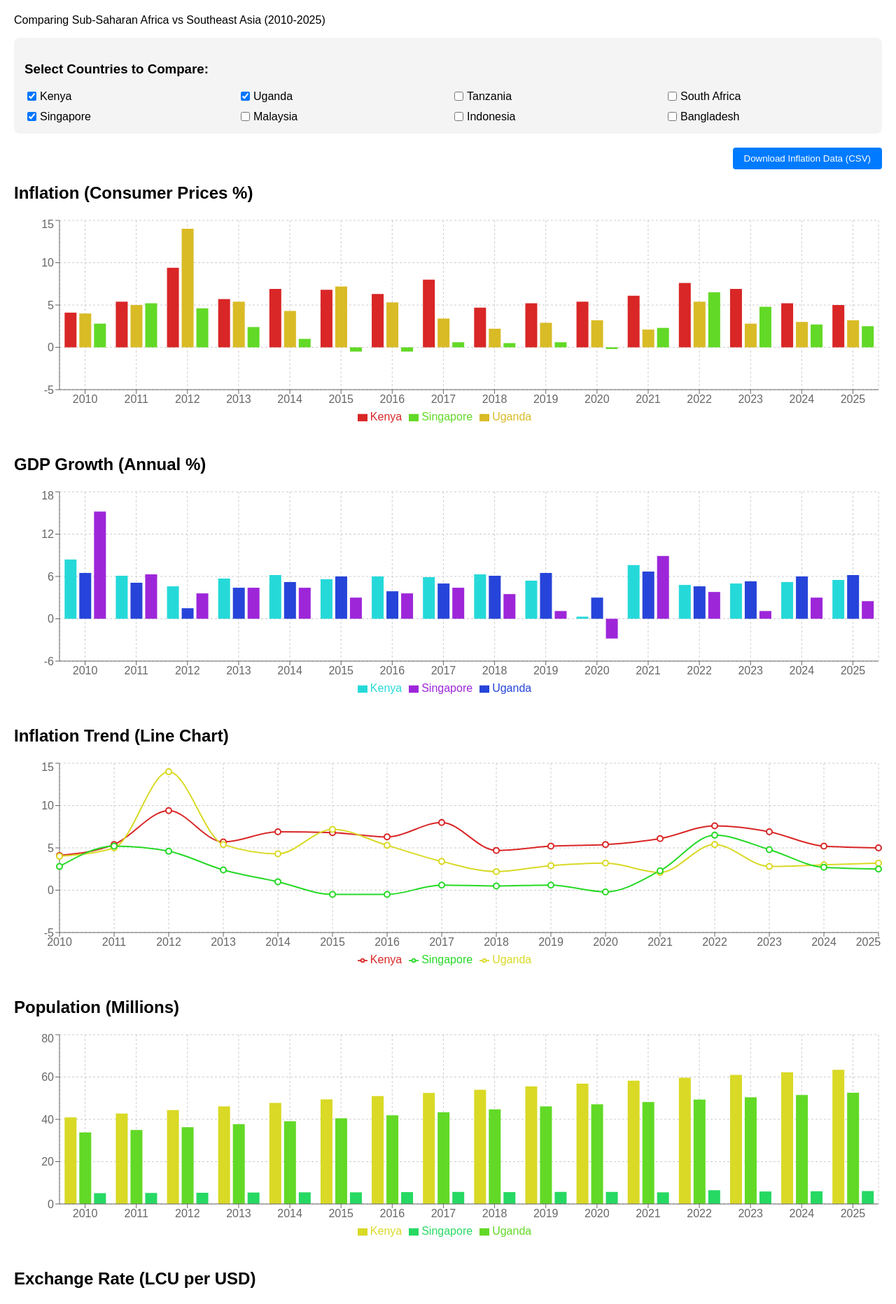
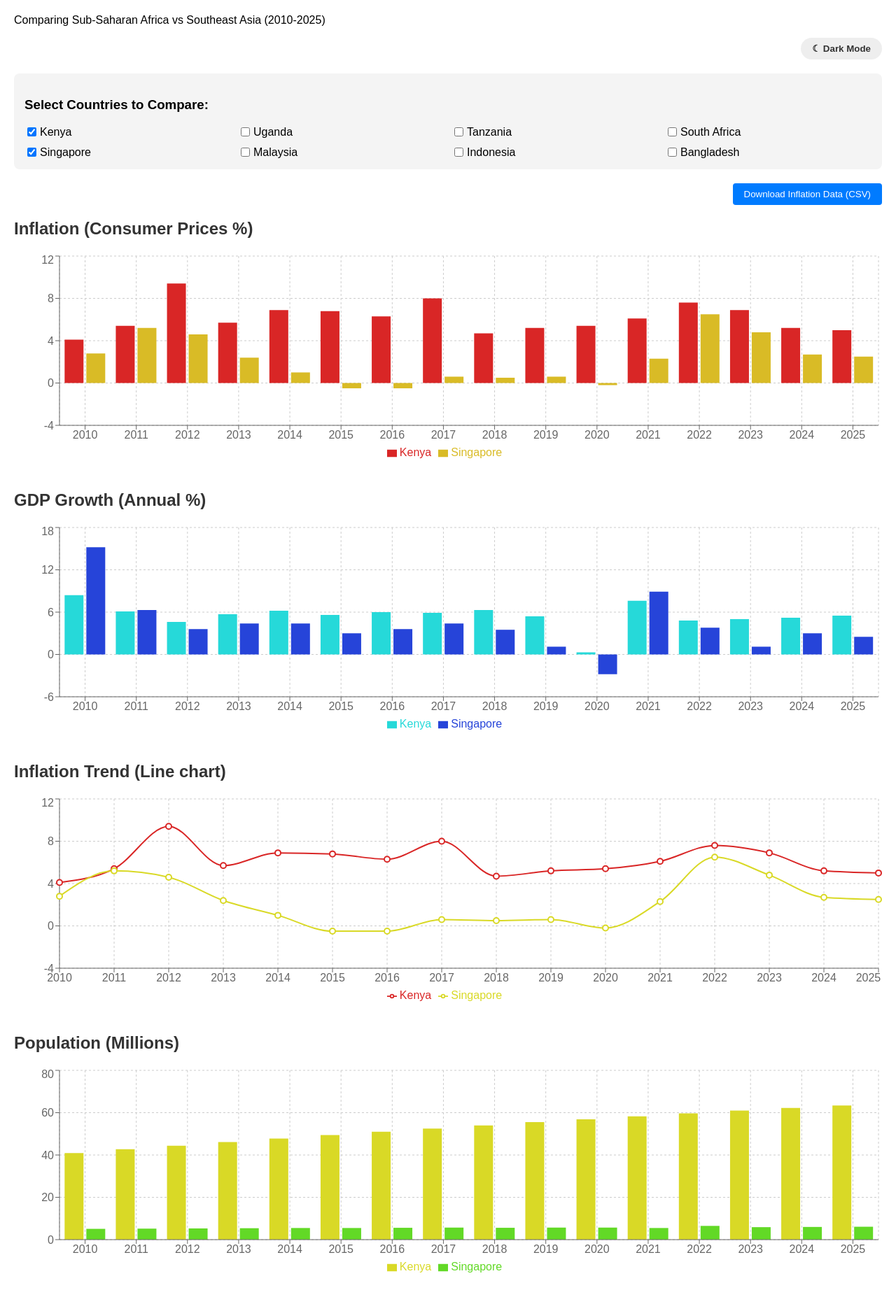
Before and after one commit to elohimgers-png/moncompass-dashboard, a React (Vite) app: page / in a window 1280 px wide. Shown: the part 80-1944 px from the top of the page at 70% size. Built offline with nearby package versions, Linux system fonts and the light colour scheme.

Commit message:
Add Dark Mode Toggle

```diff
--- a/src/App.jsx
+++ b/src/App.jsx
@@ -88,8 +88,8 @@ function App() {
     { code: 'BD', name: 'Bangladesh' }
   ];
 
-  const [selectedCountries, setSelectedCountries] = useState(['KE', 'UG', 'SG']);
-
+  const [selectedCountries, setSelectedCountries] = useState(['KE', 'Ug', 'SG']);
+  const [darkMode, setDarkMode] = useState(false);
   const handleCountryChange = (e) => {
     const { value, checked } = e.target;
     if (checked) {
@@ -136,9 +136,25 @@ function App() {
       };
 
   return (
-    <div style={{ padding: '20px', fontFamily: 'Arial, sans-serif' }}>
+    <div style={{ padding: '20px', backgroundColor: darkMode ? '#1a1a1a' : '#ffffff', fontFamily: 'Abel, sans-serif' }}>
       <h1>MonCompass Dashboard v2 (Static Data)</h1>
       <p>Comparing Sub-Saharan Africa vs Southeast Asia (2010-2025)</p>
+      <div style={{ marginBottom: '20px', textAlign: 'right' }}>
+        <button
+          onClick={() => setDarkMode(!darkMode)}
+          style={{
+            padding: '8px 16px',
+            cursor: 'pointer',
+            background: darkMode ? '#444' : '#eee',
+            color: darkMode ? '#fff' : '#333',
+            border: 'none',
+            borderRadius: '20px',
+            fontWeight: 'bold'
+          }}
+        >
+          {darkMode ? '☀ Light Mode' : '☾ Dark Mode'}
+        </button>
+      </div>
 
       <div style={{ background: '#f4f4f4', padding: '15px', borderRadius: '8px', marginBottom: '20px' }}>
         <h3>Select Countries to Compare:</h3>
@@ -162,8 +178,8 @@ function App() {
           Download Inflation Data (CSV)
         </button>
       </div>
-      <h2>Inflation (Consumer Prices %)</h2>
-      <div style={{ width: '100%', height: 300, marginBottom: '40px' }}>
+      <h2 style={{ color: darkMode ? '#e0e0e0' : '#333' }}>Inflation (Consumer Prices %)</h2>
+      <div style={{ width: '100%', height: 300, marginBottom: '40px', backgroundColor: darkMode ? '#2a2a2a' : 'white' }}>
         <ResponsiveContainer width="100%" height="100%">
           <BarChart data={getFilteredData(staticData.inflation)}>
             <CartesianGrid strokeDasharray="3 3" />
@@ -178,8 +194,8 @@ function App() {
         </ResponsiveContainer>
       </div>
 
-      <h2>GDP Growth (Annual %)</h2>
-      <div style={{ width: '100%', height: 300, marginBottom: '40px' }}>
+      <h2 style={{ color: darkMode ? '#e0e0e0' : '#333' }}>GDP Growth (Annual %)</h2>
+      <div style={{ width: '100%', height: 300, marginBottom: '40px', backgroundColor: darkMode ? '#2a2a2a' : 'white' }}>
         <ResponsiveContainer width="100%" height="100%">
           <BarChart data={getFilteredData(staticData.gdp)}>
             <CartesianGrid strokeDasharray="3 3" />
@@ -194,7 +210,7 @@ function App() {
         </ResponsiveContainer>
       </div>
 
-      <h2>Inflation Trend (Line Chart)</h2>
+      <h2 style={{ color: darkMode ? '#e0e0e0' : '#333' }}>Inflation Trend (Line chart)</h2>
       <div style={{ width: '100%', height: 300, marginBottom: '40px' }}>
         <ResponsiveContainer width="100%" height="100%">
           <LineChart data={getFilteredData(staticData.inflation)}>
@@ -210,8 +226,8 @@ function App() {
         </ResponsiveContainer>
       </div>
 
-      <h2>Population (Millions)</h2>
-      <div style={{ width: '100%', height: 300, marginBottom: '40px' }}>
+      <h2 style={{ color: darkMode ? '#e0e0e0' : '#333' }}>Population (Millions)</h2>
+      <div style={{ width: '100%', height: 300, 'marginBottom': '40px', backgroundColor: darkMode ? '#2a2a2a' : 'white' }}>
         <ResponsiveContainer width="100%" height="100%">
           <BarChart data={getFilteredData(staticData.population)}>
             <CartesianGrid strokeDasharray="3 3" />
@@ -226,8 +242,8 @@ function App() {
         </ResponsiveContainer>
       </div>
 
-      <h2>Exchange Rate (LCU per USD)</h2>
-      <div style={{ width: '100%', height: 300 }}>
+      <h2 style={{ color: darkMode ? '#e0e0e0' : '#333' }}>Exchange Rate (LCU per USD)</h2>
+      <div style={{ width: '100%', height: '300', backgroundColor: darkMode ? '#2a2a2a' : 'white' }}>
         <ResponsiveContainer width="100%" height="100%">
           <BarChart data={getFilteredData(staticData.exchange)}>
             <CartesianGrid strokeDasharray="3 3" />
```
